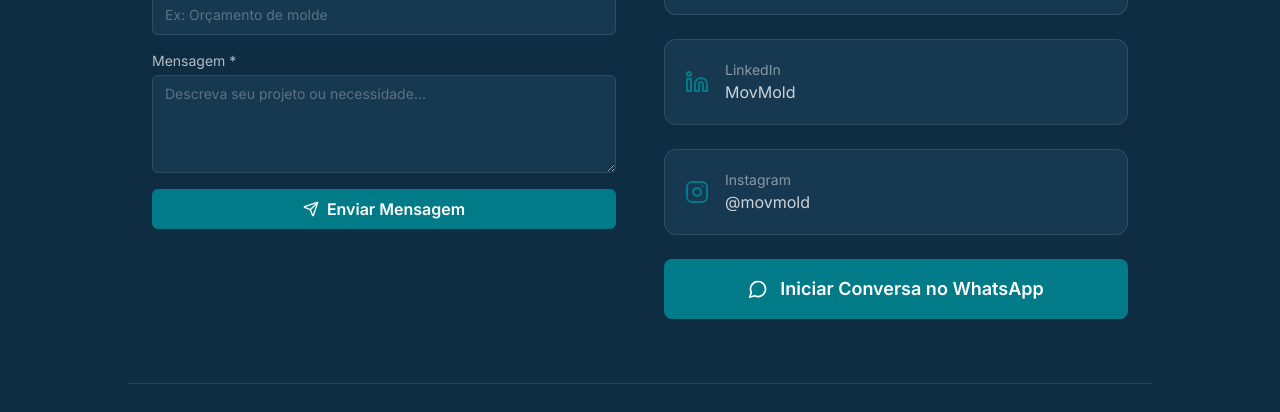
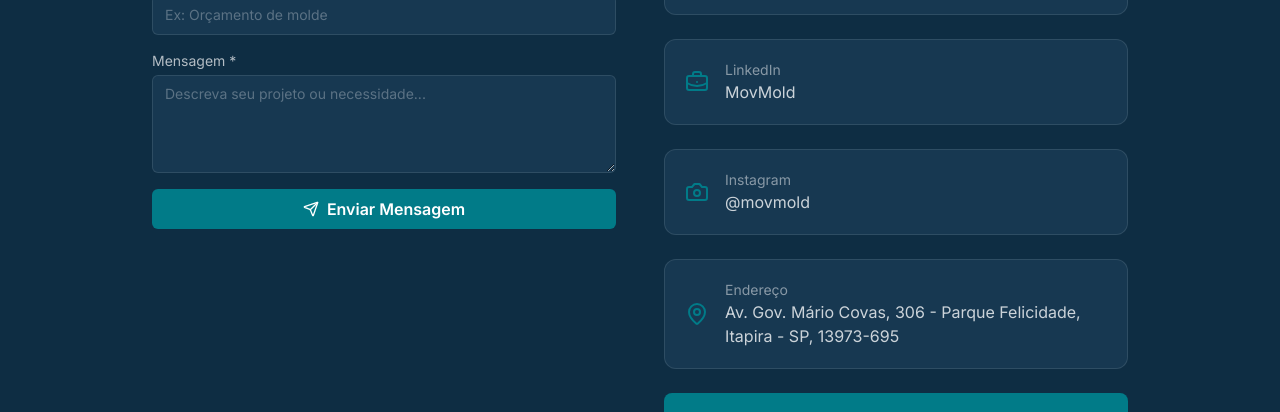
Before and after one commit to MarceloECOliveira/movmold-landing-page, a React (Vite) app: page / in a window 1280 px wide. Shown: the part 3117-3529 px from the top of the page. Built offline with nearby package versions, Linux system fonts and the light colour scheme; no server answers; the HTML template or start-up script is replaced by a standard one.

Commit message:
Added Location Card to ContactSection

```diff
--- a/src/components/ContactSection.tsx
+++ b/src/components/ContactSection.tsx
@@ -1,6 +1,15 @@
 import { useState } from "react";
 import { motion } from "framer-motion";
-import { Mail, Phone, Instagram, Linkedin, MessageCircle, Send, Loader2 } from "lucide-react";
+import {
+  Mail,
+  Phone,
+  Camera,
+  BriefcaseBusiness,
+  MapPin,
+  MessageCircle,
+  Send,
+  Loader2,
+} from "lucide-react";
 import { Input } from "@/components/ui/input";
 import { Textarea } from "@/components/ui/textarea";
 import { Button } from "@/components/ui/button";
@@ -233,7 +242,7 @@ const ContactSection = () => {
               rel="noopener noreferrer"
               className="flex items-center gap-4 rounded-xl border border-primary-foreground/10 bg-navy-light/50 p-5 transition-colors hover:border-teal/40"
             >
-              <Linkedin className="h-6 w-6 flex-shrink-0 text-teal" />
+              <BriefcaseBusiness className="h-6 w-6 flex-shrink-0 text-teal" />
               <div>
                 <p className="text-sm text-primary-foreground/50">LinkedIn</p>
                 <span className="text-primary-foreground/80">MovMold</span>
@@ -246,10 +255,25 @@ const ContactSection = () => {
               rel="noopener noreferrer"
               className="flex items-center gap-4 rounded-xl border border-primary-foreground/10 bg-navy-light/50 p-5 transition-colors hover:border-teal/40"
             >
-              <Instagram className="h-6 w-6 flex-shrink-0 text-teal" />
+              <Camera className="h-6 w-6 flex-shrink-0 text-teal" />
               <div>
                 <p className="text-sm text-primary-foreground/50">Instagram</p>
                 <span className="text-primary-foreground/80">@movmold</span>
+              </div>
+            </a>
+
+            <a
+              href="https://maps.app.goo.gl/WNLQwByMpgoG22uLA"
+              target="_blank"
+              rel="noopener noreferrer"
+              className="flex items-center gap-4 rounded-xl border border-primary-foreground/10 bg-navy-light/50 p-5 transition-colors hover:border-teal/40"
+            >
+              <MapPin className="h-6 w-6 flex-shrink-0 text-teal" />
+              <div>
+                <p className="text-sm text-primary-foreground/50">Endereço</p>
+                <span className="text-primary-foreground/80">
+                  Av. Gov. Mário Covas, 306 - Parque Felicidade, Itapira - SP, 13973-695
+                </span>
               </div>
             </a>
 
@@ -266,7 +290,6 @@ const ContactSection = () => {
         </div>
       </div>
 
-      {/* Footer */}
       {/* Footer */}
       <footer className="container mx-auto mt-16 flex max-w-5xl flex-col items-center gap-3 border-t border-primary-foreground/10 px-6 pt-8">
         <img
```
